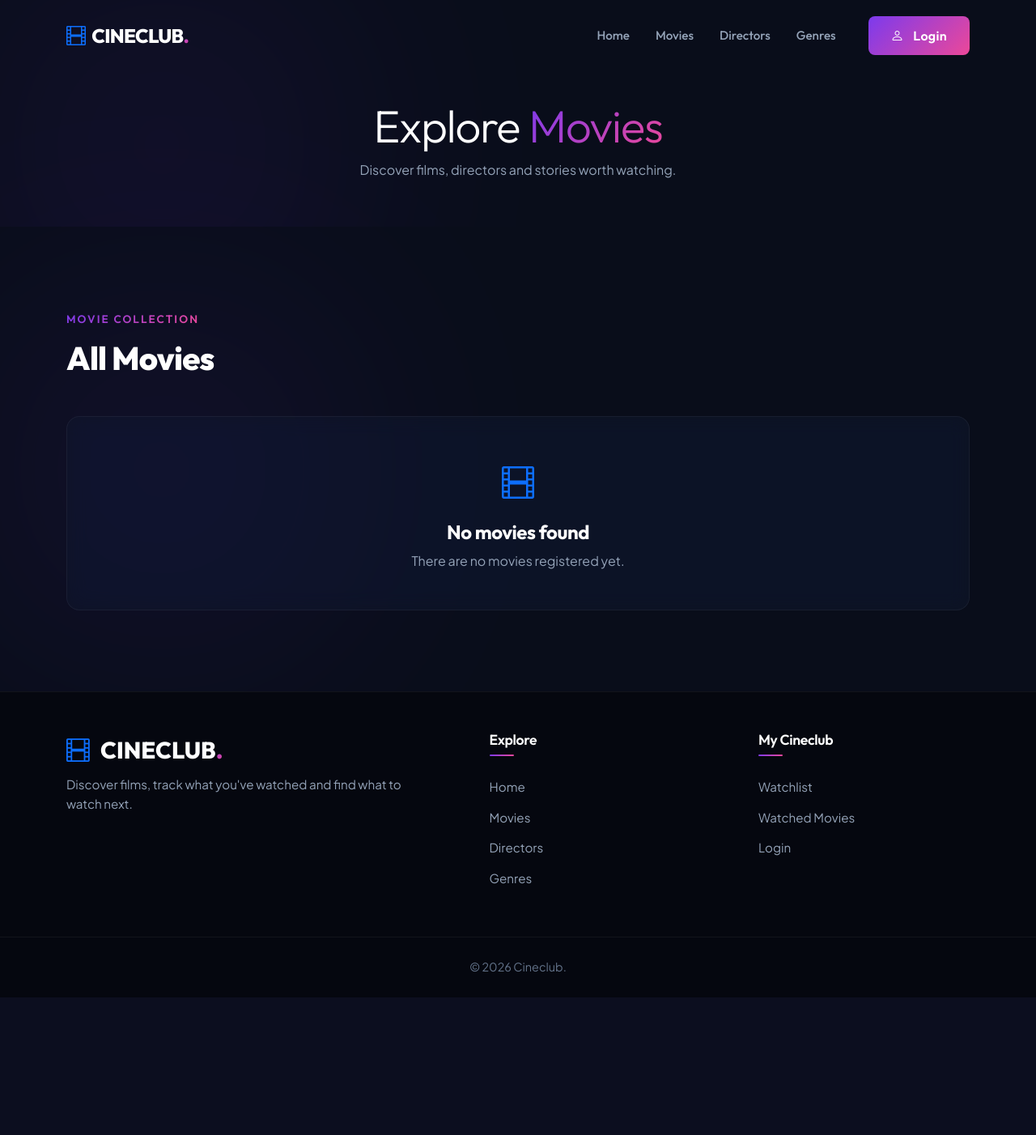
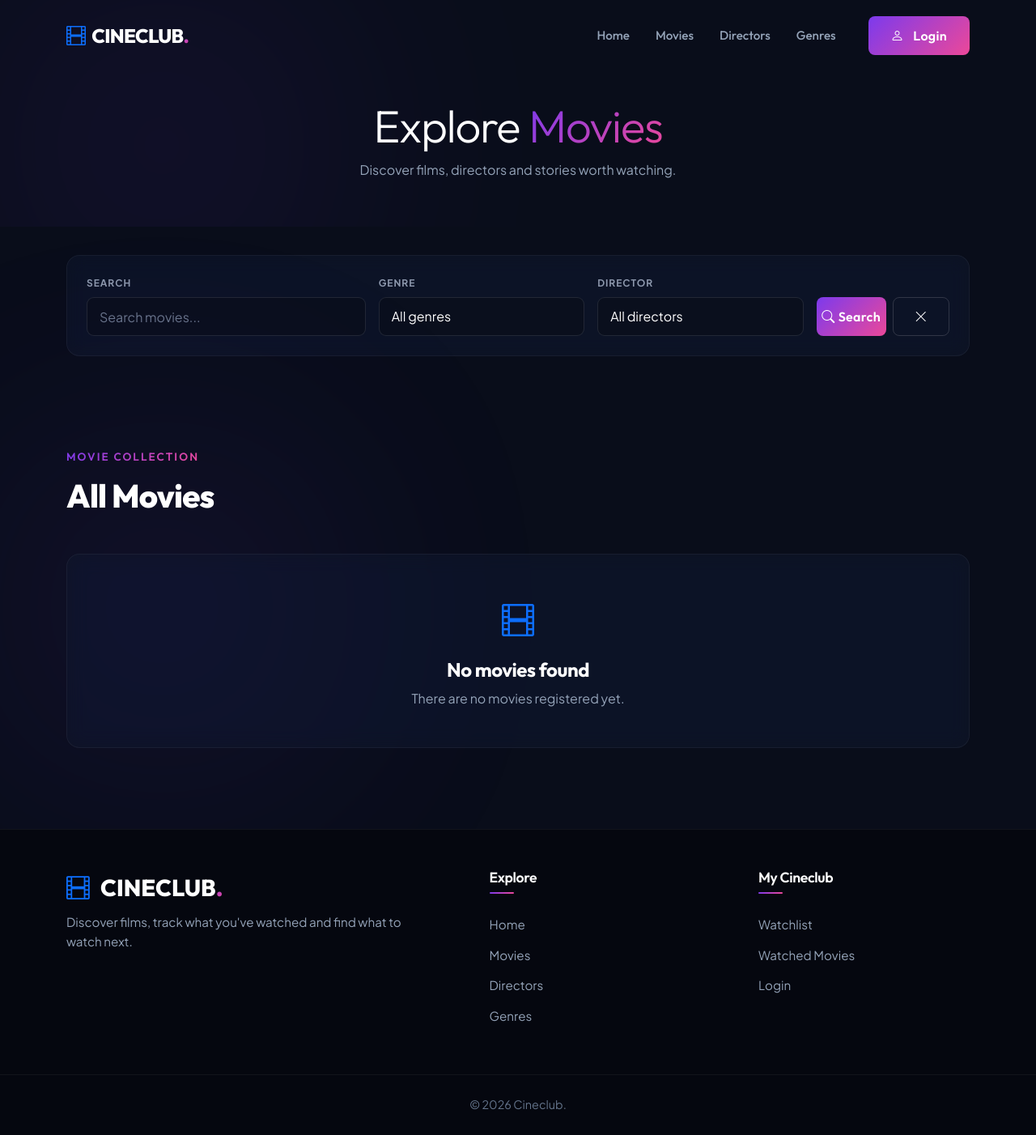
Before and after one commit to Mendoncin/cineclub-django, a Django app: page /movies/ in a window 1280 px wide. Shown: the whole page at 81% size. Before the commit the page ends 1232 px from the top, so only its background shows below. Run offline with Django 5.2, Linux system fonts and the light colour scheme; data that the repository does not hold is empty.

Commit message:
feat: Add movie search and filters

```diff
--- /dev/null
+++ b/catalog/forms.py
@@ -0,0 +1,37 @@
+from django import forms
+
+from catalog.models import Director, Genre
+
+
+class MovieSearchForm(forms.Form):
+    query = forms.CharField(
+        max_length=200,
+        required=False,
+        label="",
+        widget=forms.TextInput(
+            attrs={
+                "placeholder": "Search movies...",
+                "class": "form-control",
+            }
+        ),
+    )
+
+    genre = forms.ModelChoiceField(
+        queryset=Genre.objects.all(),
+        required=False,
+        empty_label="All genres",
+        label="",
+        widget=forms.Select(
+            attrs={"class": "form-select"}
+        ),
+    )
+
+    director = forms.ModelChoiceField(
+        queryset=Director.objects.all(),
+        required=False,
+        empty_label="All directors",
+        label="",
+        widget=forms.Select(
+            attrs={"class": "form-select"}
+        ),
+    )
--- a/catalog/views.py
+++ b/catalog/views.py
@@ -2,6 +2,7 @@ from django.db.models.aggregates import Count
 from django.shortcuts import render
 from catalog.models import Movie, Genre, Director
 from django.views import generic
+from catalog.forms import MovieSearchForm
 
 # Create your views here.
 
@@ -23,6 +24,44 @@ class MoviesListView(generic.ListView):
     model = Movie
     template_name = "catalog/movie_list.html"
     context_object_name = "movies"
+
+    def get_queryset(self):
+        queryset = Movie.objects.select_related(
+            "director"
+        ).prefetch_related(
+            "genre"
+        )
+
+        form = MovieSearchForm(self.request.GET)
+
+        if form.is_valid():
+            query = form.cleaned_data["query"]
+            genre = form.cleaned_data["genre"]
+            director = form.cleaned_data["director"]
+
+            if query:
+                queryset = queryset.filter(
+                    title__icontains=query
+                )
+
+            if genre:
+                queryset = queryset.filter(
+                    genre=genre
+                )
+
+            if director:
+                queryset = queryset.filter(
+                    director=director
+                )
+
+        return queryset
+
+    def get_context_data(self, **kwargs):
+        context = super().get_context_data(**kwargs)
+        context["search_form"] = MovieSearchForm(
+            self.request.GET
+        )
+        return context
 
 
 class MovieDetailView(generic.DetailView):
--- a/static/catalog/css/movie_list.css
+++ b/static/catalog/css/movie_list.css
@@ -44,3 +44,85 @@
     display: block;
     height: 100%;
 }
+
+
+/* Filters */
+
+.movie-filter-section {
+    padding: 35px 0 10px;
+}
+
+.movie-filter-card {
+    padding: 24px;
+    border-radius: 16px;
+}
+
+.filter-label {
+    display: block;
+
+    margin-bottom: 8px;
+
+    color: #8d98ad;
+
+    font-size: 0.75rem;
+    font-weight: 700;
+
+    text-transform: uppercase;
+    letter-spacing: 0.08em;
+}
+
+
+/* Django form fields */
+
+.movie-filter-card input,
+.movie-filter-card select {
+    width: 100%;
+    height: 48px;
+
+    padding: 0 15px;
+
+    border: 1px solid rgba(255, 255, 255, 0.1);
+    border-radius: 9px;
+
+    background: rgba(10, 15, 29, 0.8);
+    color: #ffffff;
+
+    outline: none;
+
+    transition:
+        border-color 0.2s ease,
+        box-shadow 0.2s ease;
+}
+
+
+.movie-filter-card input::placeholder {
+    color: #69758a;
+}
+
+
+.movie-filter-card input:focus,
+.movie-filter-card select:focus {
+    border-color: rgba(196, 66, 255, 0.6);
+
+    box-shadow:
+        0 0 0 3px rgba(196, 66, 255, 0.08);
+}
+
+
+/* Select options */
+
+.movie-filter-card select option {
+    background: #0d1220;
+    color: #ffffff;
+}
+
+
+/* Buttons aligned with inputs */
+
+.movie-filter-card .btn {
+    height: 48px;
+
+    display: flex;
+    align-items: center;
+    justify-content: center;
+}
--- a/templates/catalog/movie_list.html
+++ b/templates/catalog/movie_list.html
@@ -35,6 +35,74 @@ Movies | Cineclub
     </div>
 </section>
 
+<section class="movie-filter-section">
+    <div class="container">
+
+        <form method="get" class="movie-filter-card glass-card">
+
+            <div class="row g-3 align-items-end">
+
+                <!-- Search -->
+                <div class="col-lg-4 col-md-6">
+                    <label class="filter-label">
+                        Search
+                    </label>
+
+                    {{ search_form.query }}
+                </div>
+
+
+                <!-- Genre -->
+                <div class="col-lg-3 col-md-6">
+                    <label class="filter-label">
+                        Genre
+                    </label>
+
+                    {{ search_form.genre }}
+                </div>
+
+
+                <!-- Director -->
+                <div class="col-lg-3 col-md-6">
+                    <label class="filter-label">
+                        Director
+                    </label>
+
+                    {{ search_form.director }}
+                </div>
+
+
+                <!-- Buttons -->
+                <div class="col-lg-2 col-md-6">
+
+                    <div class="d-flex gap-2">
+
+                        <button
+                            type="submit"
+                            class="btn btn-synapse-primary flex-grow-1"
+                        >
+                            <i class="bi bi-search me-1"></i>
+                            Search
+                        </button>
+
+                        <a
+                            href="{% url 'catalog:movie-list' %}"
+                            class="btn btn-synapse-outline"
+                            title="Clear filters"
+                        >
+                            <i class="bi bi-x-lg"></i>
+                        </a>
+
+                    </div>
+
+                </div>
+
+            </div>
+
+        </form>
+
+    </div>
+</section>
 
 <!-- Movies -->
 <section class="section-padding glow-wrapper">
```
